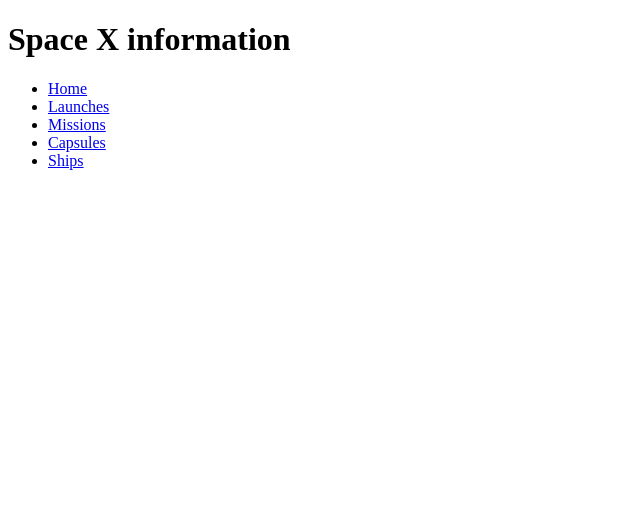
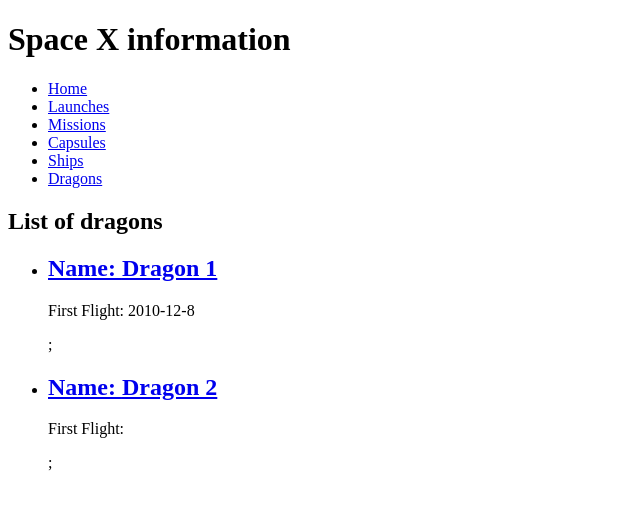
Before and after one commit to kevincostello/spaceX, a React (Create React App) app: page /dragons in a window 1280 px wide. Shown: the top 510 px of the page, without its empty margins (0-640 px from the left). Built offline with nearby package versions, Linux system fonts and the light colour scheme.

Commit message:
Done dragon list and cards

```diff
--- a/src/App.js
+++ b/src/App.js
@@ -7,6 +7,8 @@
 import Missions from "./components/Missions";
 import Capsules from "./components/Capsules";
 import Ships from "./components/Ships";
+import DragonByID from "./components/DragonByID";
+import Dragons from "./components/Dragons";
 
 function App() {
   return (
@@ -19,6 +21,8 @@
         <Missions path="/missions" />
         <Capsules path="/capsules" />
         <Ships path="/ships" />
+        <Dragons path="/dragons" />
+        <DragonByID path="/:dragon_id" />
       </Router>
     </div>
   );
--- /dev/null
+++ b/src/components/DragonByID.jsx
@@ -0,0 +1,90 @@
+import React, { Component } from "react";
+
+export default class DragonByID extends Component {
+  state = {
+    dragon: {
+      id: "dragon1",
+      name: "Dragon 1",
+      type: "capsule",
+      active: true,
+      crew_capacity: 0,
+      sidewall_angle_deg: 15,
+      orbit_duration_yr: 2,
+      dry_mass_kg: 4200,
+      dry_mass_lb: 9300,
+      first_flight: "2010-12-8",
+      heat_shield: {
+        material: "PICA-X",
+        size_meters: 3.6,
+        temp_degrees: 3000,
+        dev_partner: "NASA",
+      },
+      thrusters: [
+        {
+          type: "Draco",
+          amount: 18,
+          pods: 4,
+          fuel_1: "nitrogen tetroxide",
+          fuel_2: "monomethylhydrazine",
+          thrust: {
+            kN: 0.4,
+            lbf: 90,
+          },
+        },
+      ],
+      launch_payload_mass: {
+        kg: 6000,
+        lb: 13228,
+      },
+      launch_payload_vol: {
+        cubic_meters: 25,
+        cubic_feet: 883,
+      },
+      return_payload_mass: {
+        kg: 3000,
+        lb: 6614,
+      },
+      return_payload_vol: {
+        cubic_meters: 11,
+        cubic_feet: 388,
+      },
+      pressurized_capsule: {
+        payload_volume: {
+          cubic_meters: 11,
+          cubic_feet: 388,
+        },
+      },
+      trunk: {
+        trunk_volume: {
+          cubic_meters: 14,
+          cubic_feet: 494,
+        },
+        cargo: {
+          solar_array: 2,
+          unpressurized_cargo: true,
+        },
+      },
+      height_w_trunk: {
+        meters: 7.2,
+        feet: 23.6,
+      },
+      diameter: {
+        meters: 3.7,
+        feet: 12,
+      },
+      wikipedia: "https://en.wikipedia.org/wiki/SpaceX_Dragon",
+      description:
+        "Dragon is a reusable spacecraft developed by SpaceX, an American private space transportation company based in Hawthorne, California. Dragon is launched into space by the SpaceX Falcon 9 two-stage-to-orbit launch vehicle. The Dragon spacecraft was originally designed for human travel, but so far has only been used to deliver cargo to the International Space Station (ISS).",
+    },
+  };
+  render() {
+    const { dragon } = this.state;
+    return (
+      <main>
+        <h2>Dragon: {dragon.id}</h2>
+        <p>First flight: {dragon.first_flight}</p>
+        <p>Heat shield: {dragon.heat_shield}</p>
+      </main>
+    );
+  }
+}
--- /dev/null
+++ b/src/components/DragonCard.jsx
@@ -0,0 +1,15 @@
+import React from "react";
+import { Link } from "@reach/router";
+
+function DragonCard({ name, first_flight, heat_shield, id }) {
+  return (
+    <li>
+      <Link to={`/dragons/${id}`}>
+        <h2>Name: {name}</h2>
+      </Link>
+      <p>First Flight: {first_flight}</p>
+    </li>
+  );
+}
+
+export default DragonCard;
--- a/src/components/Dragons.jsx
+++ b/src/components/Dragons.jsx
@@ -1,7 +1,184 @@
 import React, { Component } from "react";
+import DragonCard from "./DragonCard";
 
 export default class Dragons extends Component {
+  state = {
+    dragons: [
+      {
+        id: "dragon1",
+        name: "Dragon 1",
+        type: "capsule",
+        active: true,
+        crew_capacity: 0,
+        sidewall_angle_deg: 15,
+        orbit_duration_yr: 2,
+        dry_mass_kg: 4200,
+        dry_mass_lb: 9300,
+        first_flight: "2010-12-8",
+        heat_shield: {
+          material: "PICA-X",
+          size_meters: 3.6,
+          temp_degrees: 3000,
+          dev_partner: "NASA",
+        },
+        thrusters: [
+          {
+            type: "Draco",
+            amount: 18,
+            pods: 4,
+            fuel_1: "nitrogen tetroxide",
+            fuel_2: "monomethylhydrazine",
+            thrust: {
+              kN: 0.4,
+              lbf: 90,
+            },
+          },
+        ],
+        launch_payload_mass: {
+          kg: 6000,
+          lb: 13228,
+        },
+        launch_payload_vol: {
+          cubic_meters: 25,
+          cubic_feet: 883,
+        },
+        return_payload_mass: {
+          kg: 3000,
+          lb: 6614,
+        },
+        return_payload_vol: {
+          cubic_meters: 11,
+          cubic_feet: 388,
+        },
+        pressurized_capsule: {
+          payload_volume: {
+            cubic_meters: 11,
+            cubic_feet: 388,
+          },
+        },
+        trunk: {
+          trunk_volume: {
+            cubic_meters: 14,
+            cubic_feet: 494,
+          },
+          cargo: {
+            solar_array: 2,
+            unpressurized_cargo: true,
+          },
+        },
+        height_w_trunk: {
+          meters: 7.2,
+          feet: 23.6,
+        },
+        diameter: {
+          meters: 3.7,
+          feet: 12,
+        },
+        wikipedia: "https://en.wikipedia.org/wiki/SpaceX_Dragon",
+        description:
+          "Dragon is a reusable spacecraft developed by SpaceX, an American private space transportation company based in Hawthorne, California. Dragon is launched into space by the SpaceX Falcon 9 two-stage-to-orbit launch vehicle. The Dragon spacecraft was originally designed for human travel, but so far has only been used to deliver cargo to the International Space Station (ISS).",
+      },
+      {
+        id: "dragon2",
+        name: "Dragon 2",
+        type: "capsule",
+        active: false,
+        crew_capacity: 7,
+        sidewall_angle_deg: 15,
+        orbit_duration_yr: 2,
+        dry_mass_kg: 6350,
+        dry_mass_lb: 14000,
+        first_flight: null,
+        heat_shield: {
+          material: "PICA-X",
+          size_meters: 3.6,
+          temp_degrees: 3000,
+          dev_partner: "NASA",
+        },
+        thrusters: [
+          {
+            type: "Draco",
+            amount: 18,
+            pods: 4,
+            fuel_1: "nitrogen tetroxide",
+            fuel_2: "monomethylhydrazine",
+            thrust: {
+              kN: 0.4,
+              lbf: 90,
+            },
+          },
+          {
+            type: "SuperDraco",
+            amount: 8,
+            pods: 4,
+            fuel_1: "dinitrogen tetroxide",
+            fuel_2: "monomethylhydrazine",
+            thrust: {
+              kN: 71,
+              lbf: 16000,
+            },
+          },
+        ],
+        launch_payload_mass: {
+          kg: 6000,
+          lb: 13228,
+        },
+        launch_payload_vol: {
+          cubic_meters: 25,
+          cubic_feet: 883,
+        },
+        return_payload_mass: {
+          kg: 3000,
+          lb: 6614,
+        },
+        return_payload_vol: {
+          cubic_meters: 11,
+          cubic_feet: 388,
+        },
+        pressurized_capsule: {
+          payload_volume: {
+            cubic_meters: 11,
+            cubic_feet: 388,
+          },
+        },
+        trunk: {
+          trunk_volume: {
+            cubic_meters: 14,
+            cubic_feet: 494,
+          },
+          cargo: {
+            solar_array: 2,
+            unpressurized_cargo: true,
+          },
+        },
+        height_w_trunk: {
+          meters: 7.2,
+          feet: 23.6,
+        },
+        diameter: {
+          meters: 3.7,
+          feet: 12,
+        },
+        wikipedia: "https://en.wikipedia.org/wiki/Dragon_2",
+        description:
+          "Dragon 2 (also Crew Dragon, Dragon V2, or formerly DragonRider) is the second version of the SpaceX Dragon spacecraft, which will be a human-rated vehicle. It includes a set of four side-mounted thruster pods with two SuperDraco engines each, which can serve as a launch escape system or launch abort system (LAS). In addition, it has much larger windows, new flight computers and avionics, and redesigned solar arrays, and a modified outer mold line from the initial cargo Dragon that has been flying for several years.",
+      },
+    ],
+    isLoading: true,
+  };
   render() {
-    return <main></main>;
+    const { dragons } = this.state;
+    return (
+      <main>
+        <h2>List of dragons</h2>
+        {dragons.map((dragon) => {
+          return (
+            <ul>
+              <DragonCard key={dragon.id} {...dragon} />;
+            </ul>
+          );
+        })}
+      </main>
+    );
   }
 }
--- a/src/components/Nav.jsx
+++ b/src/components/Nav.jsx
@@ -20,6 +20,9 @@
         <li>
           <Link to="/ships">Ships</Link>
         </li>
+        <li>
+          <Link to="/dragons">Dragons</Link>
+        </li>
       </ul>
     </nav>
   );
```
Also changed, not shown: 1 other file (tests, documents, lock files or other folders).
